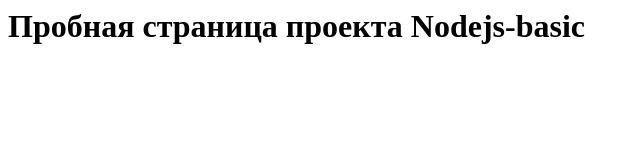
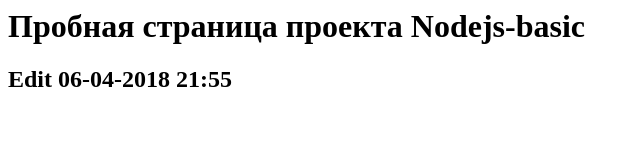
Before and after one commit to marat-landed/nodejs-basic, a website: page public/index.html in a window 1280 px wide. Shown: the whole page, without its empty margins (0-640 px from the left). Drawn offline with Linux system fonts and the light colour scheme.

Commit message:
06-04-18 21:55

```diff
--- a/public/index.html
+++ b/public/index.html
@@ -3,5 +3,6 @@
 </head>
 <body>
   <h1>Пробная страница проекта Nodejs-basic</h1>
+  <h2>Edit 06-04-2018 21:55</h2>
 </body>
 </html>
--- a/server.js
+++ b/server.js
@@ -111,7 +111,7 @@
   }
   */
   //res.send('Hello from NodeJS  at '+ new Date() + '. Edit 06-04-18 16:14');
-  //res.sendFile(path.join(__dirname+'/index.html'));
+  //res.sendFile(path.join(__dirname+'/index.html')); // так работает и без оператора app.use(express.static(path.join(__dirname, 'public')));
   res.render(path.join(__dirname+'/index.html'));
 });
 
```
